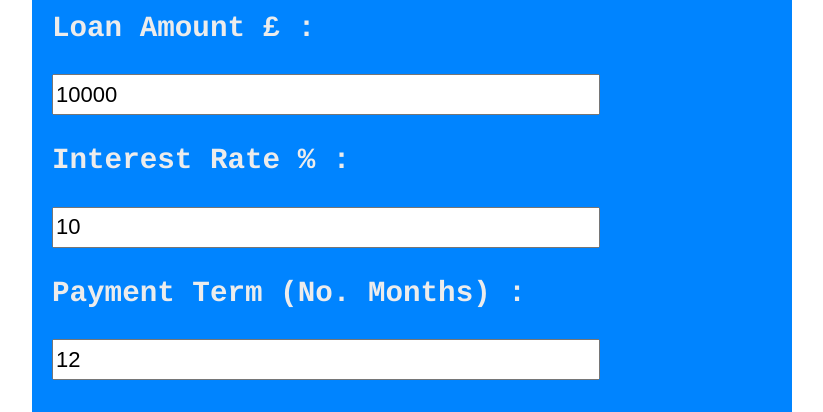
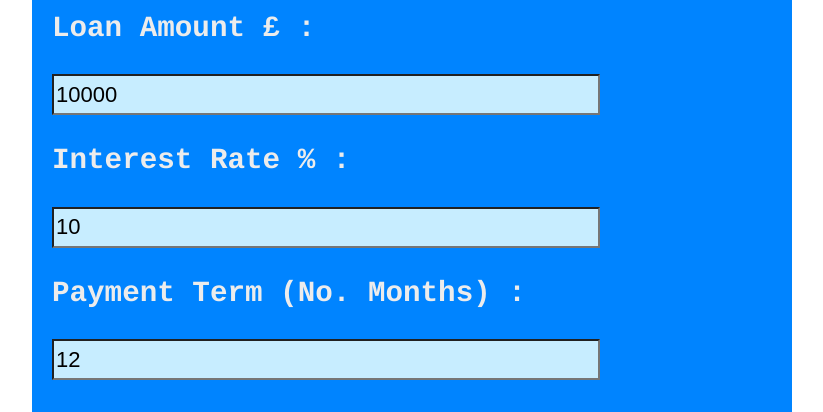
Before and after one commit to williampowell03/will-p-july24, a plain HTML site: page index.html in a window 1280 px wide. Shown: the part 211-623 px from the top of the page, without its empty margins (228-1051 px from the left). Drawn offline with Linux system fonts and the light colour scheme.

Commit message:
Colour changed to light blue

```diff
--- a/style.css
+++ b/style.css
@@ -14,11 +14,11 @@ body{
     padding: 20px;
     border-radius: 10px;
 }
-
 .input{
     width: 75%;
     font-size: 22px;
     height: 35px;
+    background: rgb(199, 237, 255);
 }
 .payment-result{
     font-weight: 600;
```
